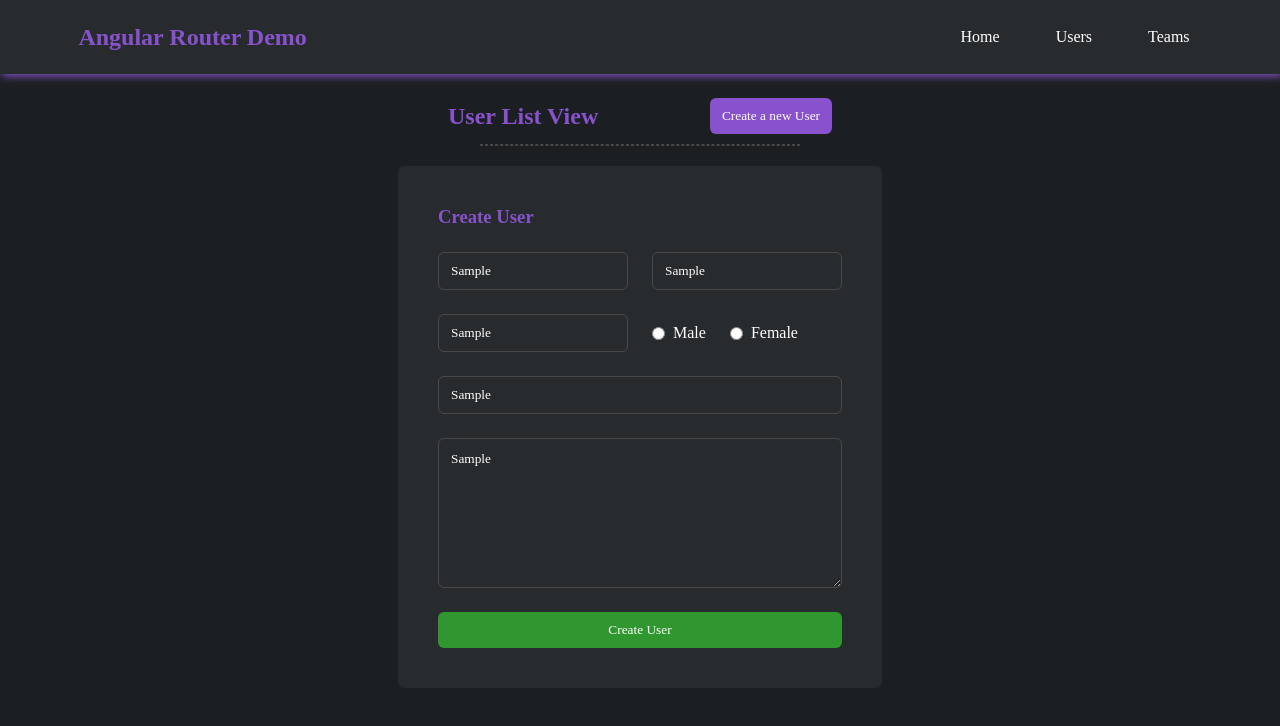
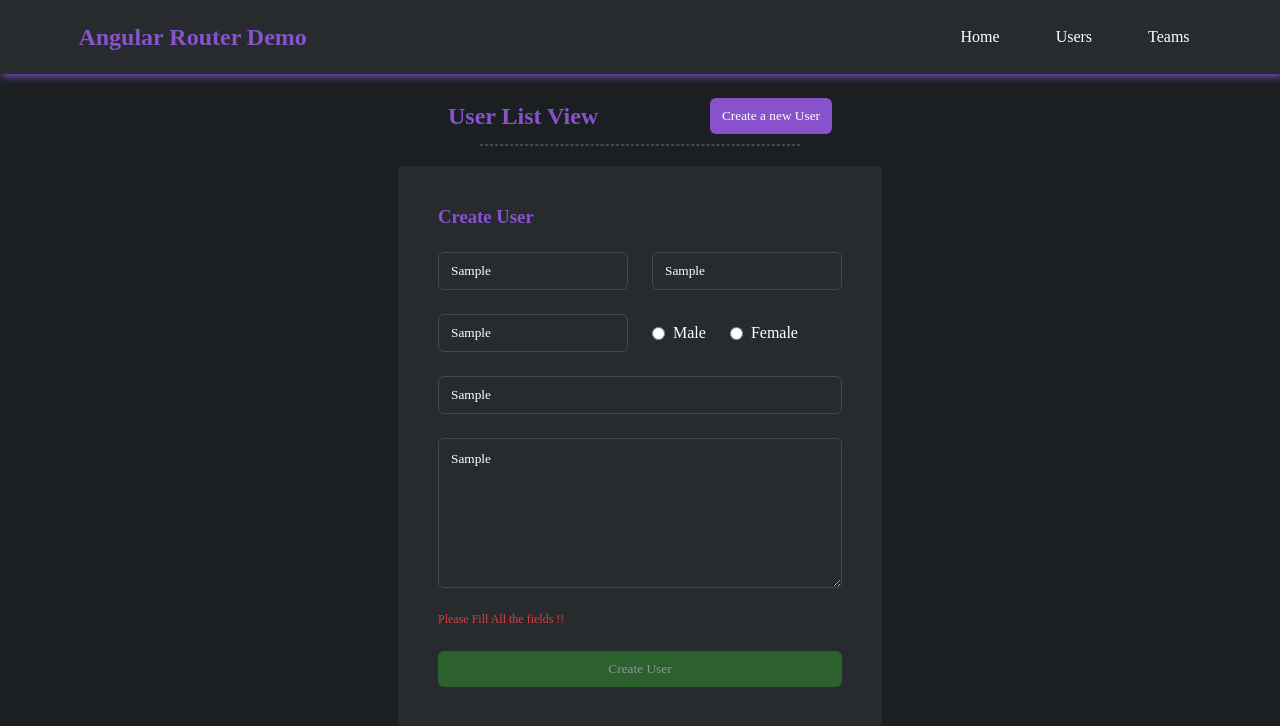
Before and after one commit to basakjeet08/Angular-Router-Demo, an Angular app: page /users/create in a window 1280 px wide. Both pictures are taken after typing "Sample", "Sample", "Sample", "Sample", "Sample" into the empty fields and a click on the button "Create a new User". Shown: the top 726 px of the page. Built offline with nearby package versions, Linux system fonts and the light colour scheme; a web font is replaced by a local one.

Commit message:
feat - Implemented the reactive forms in the angular project create user form.

```diff
--- a/src/app/components/user/create-user/create-user.component.css
+++ b/src/app/components/user/create-user/create-user.component.css
@@ -28,3 +28,13 @@ label {
   gap: 8px;
   cursor: pointer;
 }
+
+input.ng-invalid.ng-touched,
+textarea.ng-invalid.ng-touched {
+  border: 1px dashed rgb(216, 63, 63);
+}
+
+.error-text {
+  font-size: 12px;
+  color: rgb(216, 63, 63);
+}
--- a/src/app/components/user/create-user/create-user.component.html
+++ b/src/app/components/user/create-user/create-user.component.html
@@ -1,4 +1,8 @@
-<div id="outer-container">
+<form
+  id="outer-container"
+  [formGroup]="createUserForm"
+  (ngSubmit)="onCreateClick()"
+>
   <h3>Create User</h3>
 
   <!-- First name and last name field -->
@@ -7,16 +11,14 @@
     <input
       type="text"
       placeholder="Enter First name"
-      [(ngModel)]="userInput.firstName"
-      required
+      formControlName="firstName"
     />
 
     <!-- Last Name -->
     <input
       type="text"
       placeholder="Enter Last name"
-      [(ngModel)]="userInput.lastName"
-      required
+      formControlName="lastName"
     />
   </div>
 
@@ -26,19 +28,13 @@
     <input
       type="text"
       placeholder="Enter Username"
-      [(ngModel)]="userInput.username"
-      required
+      formControlName="username"
     />
 
     <!-- Gender of the user -->
     <!-- Male Gender -->
     <label>
-      <input
-        type="radio"
-        name="gender"
-        value="Male"
-        [(ngModel)]="userInput.gender"
-      />
+      <input type="radio" name="gender" value="Male" formControlName="gender" />
       Male
     </label>
 
@@ -48,27 +44,27 @@
         type="radio"
         name="gender"
         value="Female"
-        [(ngModel)]="userInput.gender"
+        formControlName="gender"
       />
       Female
     </label>
   </div>
 
   <!-- Attach Image Url -->
-  <input
-    type="text"
-    placeholder="Enter Image Url"
-    [(ngModel)]="userInput.imageUrl"
-    required
-  />
+  <input type="text" placeholder="Enter Image Url" formControlName="imageUrl" />
 
   <!-- User Description Field -->
   <textarea
     placeholder="Enter the description"
-    [(ngModel)]="userInput.description"
-    required
+    formControlName="description"
   ></textarea>
 
+  <p class="error-text" *ngIf="!createUserForm.valid && createUserForm.touched">
+    Please Fill All the fields !!
+  </p>
+
   <!-- Button to create the user -->
-  <button id="submit-btn" (click)="onCreateClick()">Create User</button>
-</div>
+  <button id="submit-btn" [disabled]="!createUserForm.valid">
+    Create User
+  </button>
+</form>
--- a/src/app/components/user/create-user/create-user.component.ts
+++ b/src/app/components/user/create-user/create-user.component.ts
@@ -1,4 +1,5 @@
 import { Component } from '@angular/core';
+import { FormControl, FormGroup, Validators } from '@angular/forms';
 import { ActivatedRoute, Router } from '@angular/router';
 import { User } from 'src/app/Models/User';
 import { UserService } from 'src/app/services/user.service';
@@ -10,69 +11,34 @@ import { UserService } from 'src/app/services/user.service';
 })
 export class CreateUserComponent {
   // User Input Variable to store user input
-  userInput = {
-    firstName: '',
-    lastName: '',
-    username: '',
-    gender: '',
-    imageUrl: '',
-    description: '',
-  };
+  createUserForm: FormGroup;
 
   // Injecting the user service , routers and current active route
   constructor(
     private userService: UserService,
     private router: Router,
     private route: ActivatedRoute
-  ) {}
-
-  // This function checks if the user input are valid or not
-  isInputValid(): boolean {
-    // User firstname , lastname and username input are validated
-    if (
-      !this.userInput.firstName ||
-      !this.userInput.lastName ||
-      !this.userInput.username
-    ) {
-      alert('Check firstname , lastname and username. They cant be Empty !!');
-      return false;
-    }
-
-    // User Gender is validated
-    if (!this.userInput.gender) {
-      alert('User Gender not choosen');
-      return false;
-    }
-
-    // User image url is validated
-    if (!this.userInput.imageUrl) {
-      alert('Image not provided');
-      return false;
-    }
-
-    // User description is validated
-    if (!this.userInput.description) {
-      alert('User Description cannot be empty');
-      return false;
-    }
-
-    return true;
+  ) {
+    this.createUserForm = new FormGroup({
+      firstName: new FormControl(null, Validators.required),
+      lastName: new FormControl(null, Validators.required),
+      username: new FormControl(null, Validators.required),
+      gender: new FormControl(null, Validators.required),
+      imageUrl: new FormControl(null, Validators.required),
+      description: new FormControl(null, Validators.required),
+    });
   }
 
   // This function is invoked when the user clicks on the create user button
   onCreateClick() {
-    if (!this.isInputValid()) {
-      return;
-    }
-
     // Converting the userInput into a User Object
     const user = new User(
-      this.userInput.firstName,
-      this.userInput.lastName,
-      this.userInput.username,
-      this.userInput.gender,
-      this.userInput.imageUrl,
-      this.userInput.description
+      this.createUserForm.get('firstName')?.value,
+      this.createUserForm.get('lastName')?.value,
+      this.createUserForm.get('username')?.value,
+      this.createUserForm.get('gender')?.value,
+      this.createUserForm.get('imageUrl')?.value,
+      this.createUserForm.get('description')?.value
     );
 
     // Sending a create user request to the service
```
Also changed, not shown: src/app/app.module.ts (+7 -2 lines).
